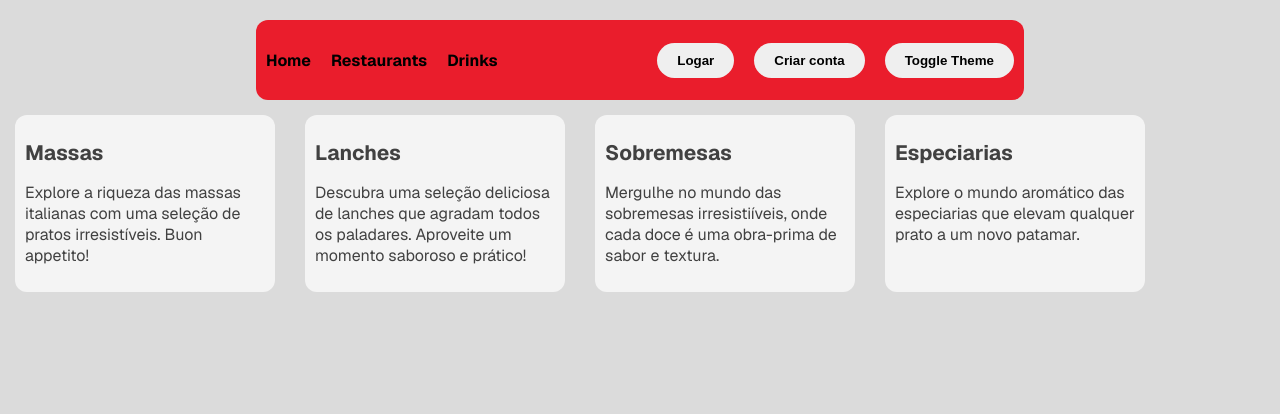
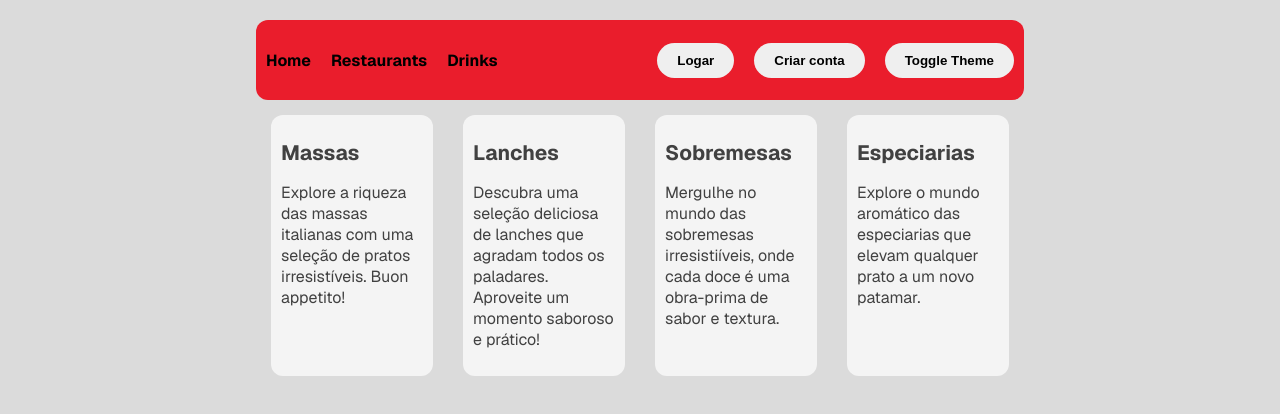
Before and after one commit to Mlodovico/ifood-web-react, a React (Create React App) app: page / in a window 1280 px wide. Shown: the top 414 px of the page. Built offline with nearby package versions, Linux system fonts and the light colour scheme; data requests are answered from the project's data file.

Commit message:
fix: resolving centralization

```diff
--- a/src/components/Header/styles.ts
+++ b/src/components/Header/styles.ts
@@ -5,13 +5,12 @@ export const Container = styled.div`
   align-items: center;
   justify-content: space-between;
   height: 80px;
-  width: 60%;
+  width: 100%;
   border-radius: 12px;
   margin-top: 20px;
   background-color: #ea1d2c;
 
   @media (min-width: 600px) and (max-width: 1199px) {
-    width: 100%;
     margin-top: 0;
     border-radius: 0px;
   }
@@ -69,7 +68,6 @@ export const ModalLoginInput = styled.input`
   height: 60px;
   border-radius: 12px;
   border: none;
-  background: #DCDCDC;
   padding-left: 5px;
   padding-right: 5px;
 `;
--- a/src/screens/home/index.tsx
+++ b/src/screens/home/index.tsx
@@ -1,6 +1,6 @@
 import { useEffect, useState } from "react";
 
-import { Container, Carousel } from "./styles";
+import { Container, Carousel, Wrapper } from "./styles";
 
 import { HeaderComponent } from "../../components/Header";
 import { CardsComponent } from "../../components/Cards";
@@ -22,6 +22,7 @@ export const HomeScreen = () => {
 
   return (
     <Container>
+      <Wrapper>
         <HeaderComponent />
         <Carousel>
           {categorys !== undefined &&
@@ -32,6 +33,7 @@ export const HomeScreen = () => {
               />
             ))}
         </Carousel>
+      </Wrapper>
     </Container>
   );
 };
--- a/src/screens/home/styles.ts
+++ b/src/screens/home/styles.ts
@@ -7,6 +7,19 @@ export const Container = styled.div`
   height: 100vh;
   width: 100%;
 `;
+
+export const Wrapper = styled.div`
+  display: flex;
+  flex-direction: column;
+  width: 60%;
+  align-items: center;
+
+  @media (min-width: 600px) and (max-width: 1199px) {
+    width: 100%;
+    margin-top: 0;
+    border-radius: 0px;
+  }
+`
 
 export const Carousel = styled.div`
   display: flex;
```
Lines whose indentation alone changed are shown as unchanged.
